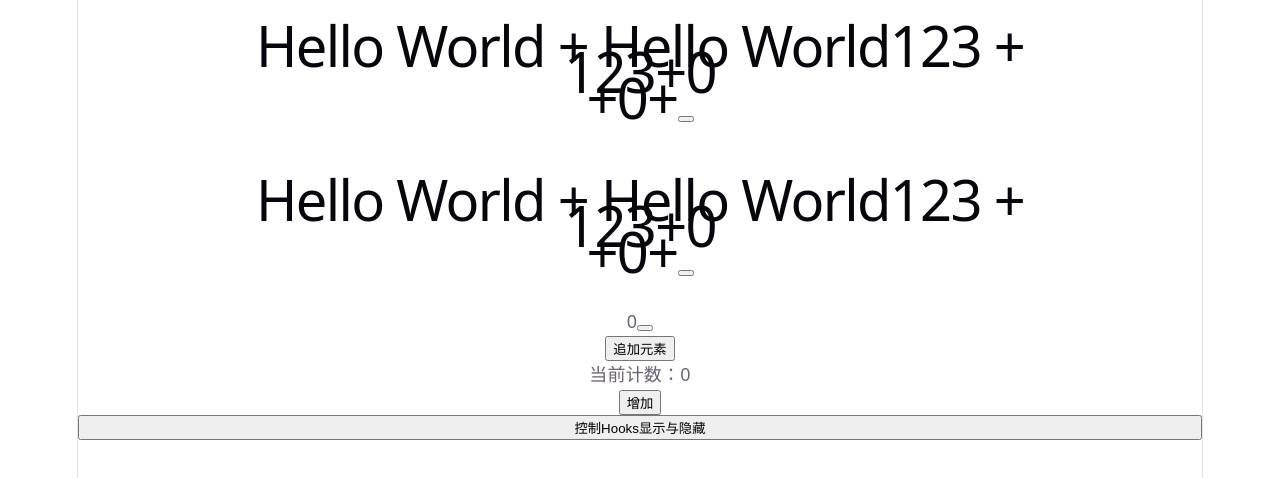
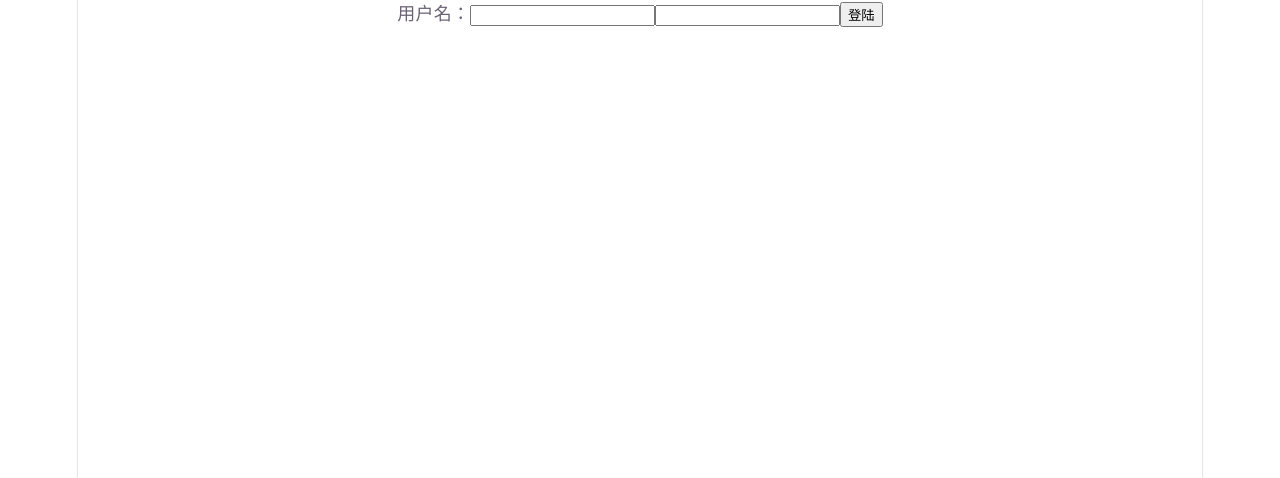
Before and after one commit to 471735994/React_Study, a React (Vite) app: page / in a window 1280 px wide. Shown: the top 478 px of the page. Built offline with nearby package versions, Linux system fonts and the light colour scheme.

Commit message:
完成初级教程

```diff
--- a/src/App.tsx
+++ b/src/App.tsx
@@ -1,19 +1,21 @@
-import { useState } from "react";
+// import { useState } from "react";
 import "./App.css";
-import { HellowWorld } from "./components/1.HelloWorld";
-import { BasicState } from "./components/2.BasicState";
-import { List } from "./components/3.List";
-import { Hooks } from "./components/4.Hooks";
+// import { HellowWorld } from "./components/1.HelloWorld";
+// import { BasicState } from "./components/2.BasicState";
+// import { List } from "./components/3.List";
+// import { Hooks } from "./components/4.Hooks";
+import { FormAction } from "./components/5.Form";
 
 function App() {
-  const [isShow, setIsShow] = useState(true);
-  const handleClick = () => {
-    setIsShow(!isShow);
-  };
+  // const [isShow, setIsShow] = useState(true);
+  // const handleClick = () => {
+  //   setIsShow(!isShow);
+  // };
 
   return (
     <>
-      <HellowWorld
+      <FormAction />
+      {/* <HellowWorld
         title="Hello World123"
         render={(count) => <div>123+{count}</div>}
       />
@@ -25,7 +27,7 @@ function App() {
       <List />
 
       {isShow && <Hooks />}
-      <button onClick={handleClick}>控制Hooks显示与隐藏</button>
+      <button onClick={handleClick}>控制Hooks显示与隐藏</button> */}
     </>
   );
 }
--- a/src/components/3.List/index.tsx
+++ b/src/components/3.List/index.tsx
@@ -4,6 +4,8 @@ export const List = () => {
   const [list, setList] = useState<number[]>([]);
 
   return (
+    //React 渲染一个列表时，需要 key 来唯一标识每个元素。
+    // 注意：如果 item 可能重复，最好换一个真正唯一的值，比如数组索引组合或 id。
     <div>
       {list.map((item) =>
         item % 2 === 0 ? <div key={item}>{item}</div> : null,
--- a/src/components/4.Hooks/index.tsx
+++ b/src/components/4.Hooks/index.tsx
@@ -1,10 +1,14 @@
-import { useEffect, useState } from "react";
+import { useEffect, useRef, useState } from "react";
 
 export const Hooks = () => {
   const [count, setCount] = useState(0);
+  const inputRef = useRef<HTMLInputElement>(null);
 
   const handleAdd = () => {
     setCount((c) => c + 1);
+  };
+  const handleInputFocus = () => {
+    inputRef.current?.focus();
   };
 
   useEffect(() => {
@@ -27,6 +31,8 @@ export const Hooks = () => {
     // mountedRef.current = true;
     //空数组，在组件挂载时渲染一次，组件卸载时渲染一次
     console.log("组件挂载完成！");
+    handleInputFocus(); //组件挂载时自动聚焦输入框
+    console.log(inputRef.current); //组件挂载时，有值表示组件已经挂
     return () => {
       console.log("组件卸载完成！");
     };
@@ -36,6 +42,7 @@ export const Hooks = () => {
     <div>
       <div>当前计数：{count}</div>
       <button onClick={handleAdd}>增加</button>
+      <input ref={inputRef}></input>
     </div>
   );
 };
--- /dev/null
+++ b/src/components/5.Form/index.tsx
@@ -0,0 +1,20 @@
+import React from "react";
+export const FormAction = () => {
+  const handleAction = (formData: FormData) => {
+    console.log([...formData.keys()]);
+    console.log([...formData.values()]);
+  };
+
+  return (
+    <form action={handleAction}>
+      <label>
+        用户名：
+        <input type="text" name="username"></input>
+      </label>
+      <label>
+        <input type="text" name="password"></input>
+      </label>
+      <button type="submit">登陆</button>
+    </form>
+  );
+};
```
